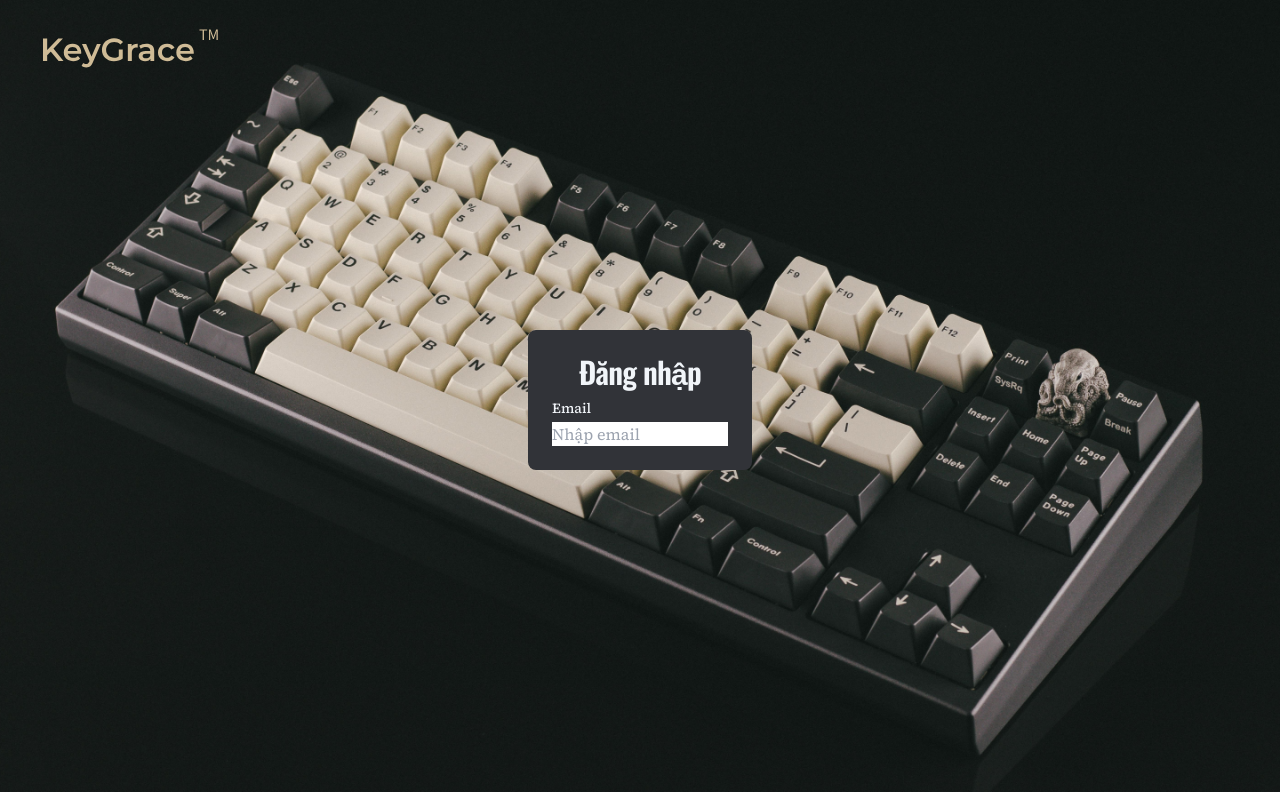
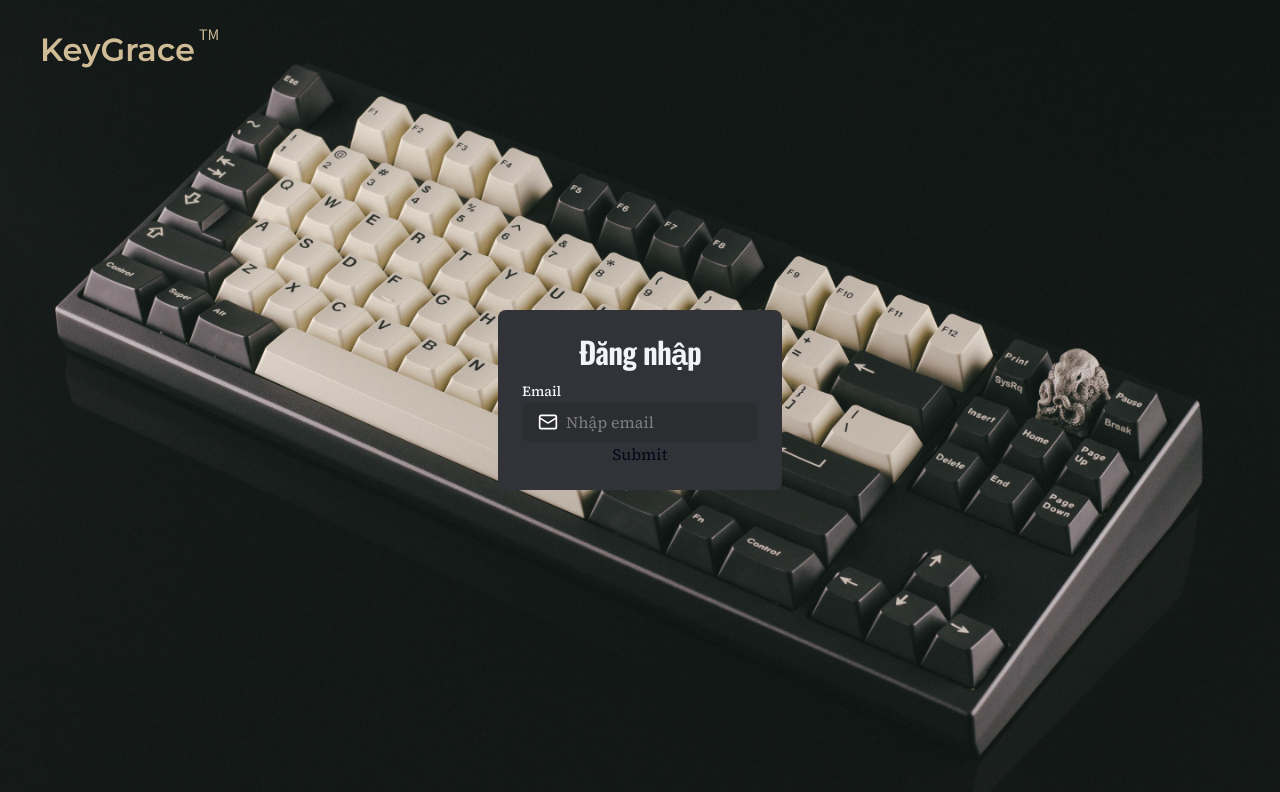
Before and after one commit to tranphuocloc070699/social-client, a Next.js app: page /dang-nhap in a window 1280 px wide. Shown: the top 792 px of the page. Built offline with nearby package versions, Linux system fonts and the light colour scheme.

Commit message:
feat: office

```diff
--- a/components/common/AuthContainer.tsx
+++ b/components/common/AuthContainer.tsx
@@ -12,12 +12,35 @@ import NextImg from 'next/image';
 import useCustomState from "@/hooks/use-state";
 import Typography from "@/components/common/Typography";
 import background from "@/public/assets/images/login-background.png";
+import mobileBackgroundTop from "@/public/assets/images/mobile-bg-top.svg";
+import mobileBackgroundBottom from "@/public/assets/images/mobile-bg-bot.svg";
 import logo from "@/public/assets/images/Logo.svg"
 import Input from "./Input";
+import * as yup from "yup";
+import {yupResolver} from "@hookform/resolvers/yup";
+import {FieldValues, useForm} from "react-hook-form";
 
 interface Props {
   type: "login" | "signup";
 }
+
+const schema = yup.object({
+  email: yup
+  .string()
+  .email("Email không hợp lệ")
+  .required("Email là bắt buộc"),
+  password: yup
+  .string()
+  .min(6, "Mật khẩu phải có ít nhất 6 ký tự")
+  .required("Mật khẩu là bắt buộc"),
+  full_name: yup
+  .string()
+  .required("Tên đầy đủ là bắt buộc"),
+  password_confirmation: yup
+  .string()
+  .oneOf([yup.ref('password')], "Mật khẩu xác nhận không khớp")
+  .required("Mật khẩu xác nhận là bắt buộc")
+});
 
 const AuthContainer = ({type}: Props) => {
   const {toast} = useToast();
@@ -37,6 +60,13 @@ const AuthContainer = ({type}: Props) => {
     },
   };
 
+
+  const {control, handleSubmit} = useForm({
+    defaultValues: {
+      email: '',
+    },
+  });
+
   const {fields, updateFields} = useCustomState<ISignUpLoginForm>({
     email: "",
     full_name: "",
@@ -44,38 +74,62 @@ const AuthContainer = ({type}: Props) => {
     password_confirmation: "",
   });
 
-  async function onSubmit() {
-    const userService = new UserService();
+  // async function onSubmit() {
+  //   const userService = new UserService();
+  //
+  //   let response;
+  //   if (type === "signup") {
+  //     response = await userService.signup(fields);
+  //   }
+  //   if (type === "login") {
+  //     response = await userService.login(fields);
+  //   }
+  //   console.log({response});
+  //   if (response?.success) {
+  //     toast({variant: "default", title: "Đăng ký thành công"});
+  //   } else {
+  //     toast({
+  //       variant: "destructive",
+  //       title: "Có lỗi xảy ra",
+  //     });
+  //   }
+  // }
 
-    let response;
-    if (type === "signup") {
-      response = await userService.signup(fields);
-    }
-    if (type === "login") {
-      response = await userService.login(fields);
-    }
-    console.log({response});
-    if (response?.success) {
-      toast({variant: "default", title: "Đăng ký thành công"});
-    } else {
-      toast({
-        variant: "destructive",
-        title: "Có lỗi xảy ra",
-      });
-    }
+  // function handleSubmit(e: React.FormEvent<HTMLFormElement>) {
+  //   e.preventDefault()
+  //   console.log({e, fields})
+  // }
+
+  function onSubmit(data: any) {
+    console.log({data})
   }
 
   return (
-      <div
+      <form
+          onSubmit={handleSubmit(data => onSubmit(data))}
           className="relative w-full min-h-screen flex justify-center items-center p-5 md:bg-sh-background bg-sh-secondary-300">
-        {/* Background image using NextImg */}
-
         <NextImg
             className="absolute inset-0 object-cover w-full h-full md:block hidden"
             src={background}
             quality={100}
             alt="background"
             layout="fill"
+        />
+        <NextImg
+            className="absolute top-0 right-0 md:hidden"
+            src={mobileBackgroundTop}
+            quality={100}
+            alt="mobile background top"
+            width={180}
+            height={45}
+        />
+        <NextImg
+            className="absolute bottom-0 left-0 md:hidden"
+            src={mobileBackgroundBottom}
+            quality={100}
+            alt="mobile background bot"
+            width={180}
+            height={45}
         />
         <NextImg
             className="absolute md:left-[40px] md:top-6 left-4 top-4 object-cover md:w-[180px] w-[100px] h-auto"
@@ -86,13 +140,38 @@ const AuthContainer = ({type}: Props) => {
             height={45}
         />
 
-        {/* Content */}
+
         <div
             className="absolute left-[50%] translate-y-[-50%] top-[50%] translate-x-[-50%] z-10 bg-sh-secondary-300 rounded-lg md:p-6 p-4 flex flex-col items-center justify-center ">
           <Typography.H2>{data[type].title}</Typography.H2>
-          <Input placeholder={"Nhập email"} label={"Email"}/>
+          <Input icon={{name: "email", showIcon: true}}
+                 input={{
+                   placeholder: "Nhập email",
+                   value: fields.email,
+                   type: "text",
+                   onChange: (e) => updateFields({email: e.target.value}),
+                 }}
+                 label={{
+                   showLabel: true,
+                   label: "Email",
+                 }}
+                 control={control}
+                 name='email'
+                 rules={{required: {value: true, message: 'Required'}}}
+          />
+          {/*<Input icon={{name: "lock", showIcon: true}}*/}
+          {/*       input={{*/}
+          {/*         placeholder: "Nhập password",*/}
+          {/*         value: fields.password,*/}
+          {/*         type: "password",*/}
+          {/*         onChange: (e) => updateFields({password: e.target.value})*/}
+          {/*       }}*/}
+          {/*       label={{showLabel: true, label: "Password"}}*/}
+          {/*       variant={"primary"}/>*/}
+
+          <button type={"submit"}>Submit</button>
         </div>
-      </div>
+      </form>
 
   );
 };
--- a/components/common/Icon.tsx
+++ b/components/common/Icon.tsx
@@ -8,11 +8,11 @@ import {
   Unlink,
   Heart,
   CircleX,
-  TextSearch,
+  TextSearch, Mail, LockKeyhole, Eye, EyeOff, TriangleAlert,
 } from "lucide-react";
 
-// Define icons with `as const` to make keys readonly
-const icons = {
+
+export const icons = {
   plus: <Plus/>,
   cloudUpload: <CloudUpload/>,
   check: <Check/>,
@@ -22,23 +22,30 @@ const icons = {
   unLink: <Unlink/>,
   emptyHeart: <Heart/>,
   emptyData: <TextSearch/>,
+  email: <Mail/>,
+  lock: <LockKeyhole/>,
+  eye: <Eye/>,
+  eyeOff: <EyeOff/>,
+  warning: <TriangleAlert/>
 } as const;
 
 interface Props {
   name: keyof typeof icons | string;
   className?: string;
   size?: number;
+  onClick?: (e: React.MouseEvent<HTMLElement>) => void;
 }
 
-const Icon = ({name, className, size}: Props) => {
+const Icon = ({name, className, size, onClick}: Props) => {
   const isIcon = name in icons;
 
   if (isIcon) {
     const icon = icons[name as keyof typeof icons];
-    return React.cloneElement(icon as React.ReactElement, {className, size});
+    return React.cloneElement(icon as React.ReactElement, {className, size, onClick});
   }
 
-  return <img src={name} alt={name} className={className} style={{width: size, height: size}}/>;
+  return <img onClick={onClick} src={name} alt={name} className={className}
+              style={{width: size, height: size}}/>;
 };
 
 export default Icon;
--- a/components/common/Input.tsx
+++ b/components/common/Input.tsx
@@ -1,61 +1,172 @@
-import React, {forwardRef} from "react";
-import {Label} from "@/components/ui/label";
+import React, {forwardRef, useMemo, useState} from "react";
 import Typography from "@/components/common/Typography";
 import {twMerge} from "tailwind-merge";
+import Icon, {icons} from "@/components/common/Icon";
+import {Controller} from "react-hook-form";
 
-interface Props {
-  placeholder: string;
-  type?: string;
-  name?: string;
+
+interface ErrorProps {
+  showIcon?: boolean;
+  message?: string;
+  color?: string;
+}
+
+interface LabelProps {
+  showLabel?: boolean;
   label?: string;
   className?: string;
-  labelClassName?: string;
-  value?: string;
-  errorMessage?: string; // Add error message prop
+}
+
+interface IconProps {
+  name: keyof typeof icons | string;
+  showIcon?: boolean;
+  className?: string;
+  position?: "left" | "right";
+}
+
+interface InputProps {
+  type?: string;
+  placeholder: string;
+  value: string;
+  name?: string;
+  className?: string;
   onChange?: (e: React.ChangeEvent<HTMLInputElement>) => void;
   onFocus?: (e: React.FocusEvent<HTMLInputElement>) => void;
 }
 
-// Use forwardRef for the input element
+interface Props {
+  label?: LabelProps;
+  icon?: IconProps;
+  input: InputProps;
+  error?: ErrorProps;
+  groupClassName?: string;
+  wrapperClassName?: string;
+  variant?: "primary" | "secondary" | false;
+  control?: any;
+  name: string;
+  rules?: any;
+}
+
+
 const Input = forwardRef<HTMLInputElement, Props>(
     ({
-       placeholder,
-       type = "text",
+       label,
+       input,
+       icon,
+       error,
+       variant,
+       groupClassName,
+       wrapperClassName,
        name,
-       label,
-       className,
-       value,
-       errorMessage,
-       onChange,
-       labelClassName
+       control,
+       rules
      }, ref) => {
+
+      const [showPassword, setShowPassword] = useState(false);
+
+
+      const defaultClassName = useMemo(() => {
+        const defaultClassName = {
+          inputGroup: "",
+          label: "",
+          input: "w-full",
+          icon: "",
+        }
+        const defaultVariant = variant ? variant : "primary";
+
+        switch (defaultVariant) {
+          case "primary":
+            defaultClassName.input = "w-full placeholder:text-sh-secondary-100 outline-none border-none bg-sh-secondary-200 text-white"
+            defaultClassName.inputGroup = "bg-sh-secondary-200  text-white"
+            if (icon?.showIcon) {
+              defaultClassName.icon = "text-white"
+              if (icon?.position === "right" && input?.type !== "password") {
+                defaultClassName.icon = `${defaultClassName.icon} order-1`
+              }
+            }
+            break;
+          default:
+            if (input?.className?.includes("bg"))
+              break;
+        }
+        return defaultClassName;
+      }, [variant]);
+
+      const defaultType = useMemo(() => {
+        if (input.type === "password") {
+          return showPassword ? "text" : "password";
+        }
+        if (input.type === "number") {
+          return "text";
+        }
+
+        return input?.type || "text"
+
+      }, [input?.type, showPassword]);
+
+      const numberValidation = (input: string): boolean => {
+        return /^-?\d*$/.test(input);
+      };
+
+      const onChange = (e: React.ChangeEvent<HTMLInputElement>) => {
+        if (!input?.onChange) return;
+        if (input?.type === "number" && !numberValidation(e.target.value)) return;
+        input.onChange(e)
+      }
+
+      const iconProcessor = useMemo(() => {
+        if (error?.showIcon && error?.message) {
+          return <Icon name={"warning"}
+                       className={twMerge(`h-5 w-5 text-red-500`)}/>
+        }
+
+        if (icon?.showIcon) return <Icon name={icon?.name}
+                                         className={twMerge(`h-5 w-5 ${defaultClassName.icon} ${icon?.className}`)}/>
+
+
+        return <div></div>
+      }, [error, icon]);
+
+
       return (
-          <div>
-            {/* Label */}
-            {label && (
+          <div className={twMerge(`${wrapperClassName}`)}>
+            {label?.showLabel && (
                 <Typography.Label
-                    className={twMerge(`block  ${labelClassName}`)}
+                    className={twMerge(`${label?.className}`)}
                 >
-                  {label}
+                  {label?.label}
                 </Typography.Label>
             )}
+            <span
+                className={twMerge(`flex items-center rounded-lg px-4 py-2 gap-2 ${defaultClassName.inputGroup} ${groupClassName} ${error?.message && "border border-red-500"}`)}>
+              {iconProcessor}
+              <Controller
+                  name={name}
+                  rules={rules}
+                  control={control}
+                  render={({field, fieldState}) => (
+                      <div>
+                        <input
+                            placeholder={input.placeholder}
+                            type={defaultType}
+                            className={twMerge(`${defaultClassName.input} ${input?.className} `)}
+                            // value={input.value}
+                            // onChange={onChange}
+                            {...field}
+                        />
+                        {fieldState.error && fieldState.error.message &&
+														<div>{fieldState.error.message}</div>}
+                      </div>
+                  )}
+              />
 
-            <input
-                ref={ref}
-                name={name}
-                id={name}
-                placeholder={placeholder}
-                type={type}
-                className={`${className} ${errorMessage ? "border-red-500" : ""}`} // Highlight border on error
-                value={value}
-                onChange={(e) => {
-                  if (onChange) onChange(e);
-                }}
-            />
-
-            {/* Error Message */}
-            {errorMessage && (
-                <p className="text-sm text-red-500 mt-1">{errorMessage}</p>
+              {input?.type === "password" &&
+									<Icon onClick={() => setShowPassword(prevState => !prevState)}
+									      name={showPassword ? "eyeOff" : "eye"}
+									      className={twMerge(`h-5 w-5 cursor-pointer ${icon?.className}`)}/>}
+            </span>
+            {error?.message && (
+                <p className="text-sm text-red-500 mt-1">{error.message}</p>
             )}
           </div>
       );
@@ -64,5 +175,14 @@ const Input = forwardRef<HTMLInputElement, Props>(
 
 // Add display name for debugging purposes
 Input.displayName = "Input";
+export default Input;
 
-export default Input;
+
+/*
+* Requirement:
+* - Add Icon and change icon position (left,right) - done
+* - Create toggle password type - done
+* - Create number type - done
+* - Custom class - done
+* - Validation
+* */
--- a/components/common/Typography.tsx
+++ b/components/common/Typography.tsx
@@ -108,7 +108,7 @@ const Typography = {
                                                         }, ref) => (
       <Label
           ref={ref}
-          className={twMerge(`relative rounded  mb-1 text-sm font-medium text-sh-text ${className}`)}
+          className={twMerge(`relative rounded  mb-1 text-sm font-medium text-sh-text font-serif ${className}`)}
           {...props}
       >
         {children}
--- a/package.json
+++ b/package.json
@@ -9,6 +9,7 @@
     "lint": "next lint"
   },
   "dependencies": {
+    "@hookform/resolvers": "^3.9.1",
     "@radix-ui/react-label": "^2.1.0",
     "@radix-ui/react-slot": "^1.1.0",
     "@radix-ui/react-toast": "^1.2.2",
@@ -18,8 +19,10 @@
     "next": "15.0.3",
     "react": "18.3.1",
     "react-dom": "18.3.1",
+    "react-hook-form": "^7.53.2",
     "tailwind-merge": "^2.5.4",
     "tailwindcss-animate": "^1.0.7",
+    "yup": "^1.4.0",
     "zustand": "^5.0.1"
   },
   "devDependencies": {
```
Also changed, not shown: 2 other files (tests, documents, lock files or other folders).
